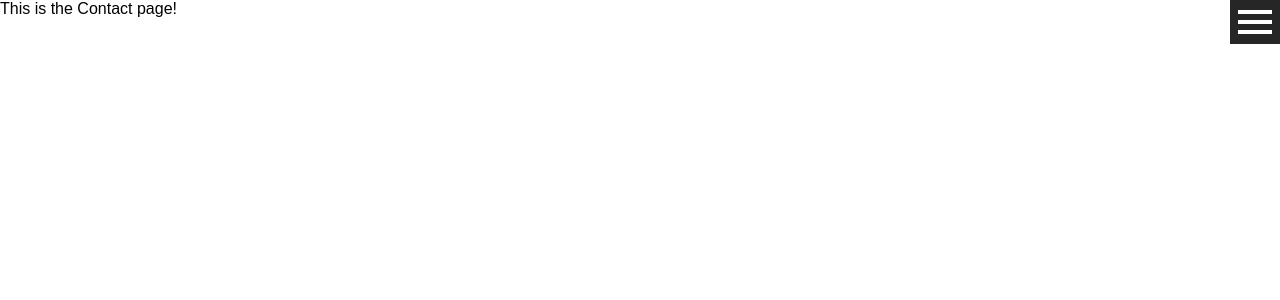
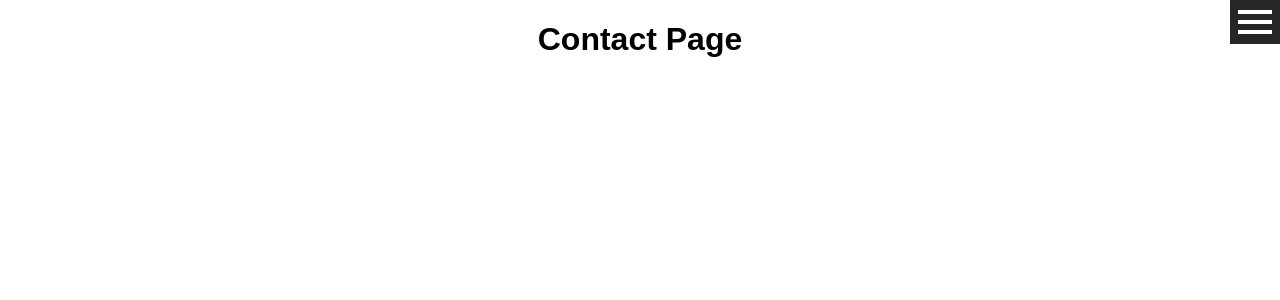
Before and after one commit to julianleahy/react-slide-nav, a React (Create React App) app: page /contact in a window 1280 px wide. Shown: the top 300 px of the page. Built offline with nearby package versions, Linux system fonts and the light colour scheme.

Commit message:
add page headings and style

```diff
--- a/src/About/About.js
+++ b/src/About/About.js
@@ -4,9 +4,7 @@ class About extends Component {
 
     render() {
         return(
-            <div>
-                This is the About page!
-            </div>
+            <h1>About Page</h1>
         );
     }
 }
--- a/src/App.js
+++ b/src/App.js
@@ -7,9 +7,7 @@ class App extends Component {
     render() {
         return (
             <BrowserRouter>
-                <div className="App">
-                    <Navbar />
-                </div>
+                <Navbar />
             </BrowserRouter>
         );
     }
--- a/src/Contact/Contact.js
+++ b/src/Contact/Contact.js
@@ -4,9 +4,7 @@ class Contact extends Component {
 
     render() {
         return(
-            <div>
-                This is the Contact page!
-            </div>
+            <h1>Contact Page</h1>
         );
     }
 }
--- a/src/Home/Home.js
+++ b/src/Home/Home.js
@@ -3,10 +3,8 @@ import React, { Component } from 'react';
 class Home extends Component {
 
     render() {
-        return(
-            <div>
-                This is the Home page!
-            </div>
+        return (
+            <h1>Home Page</h1>
         );
     }
 }
--- a/src/index.css
+++ b/src/index.css
@@ -3,3 +3,8 @@ body {
   padding: 0;
   font-family: sans-serif;
 }
+
+
+h1 {
+    text-align: center;
+}
```
